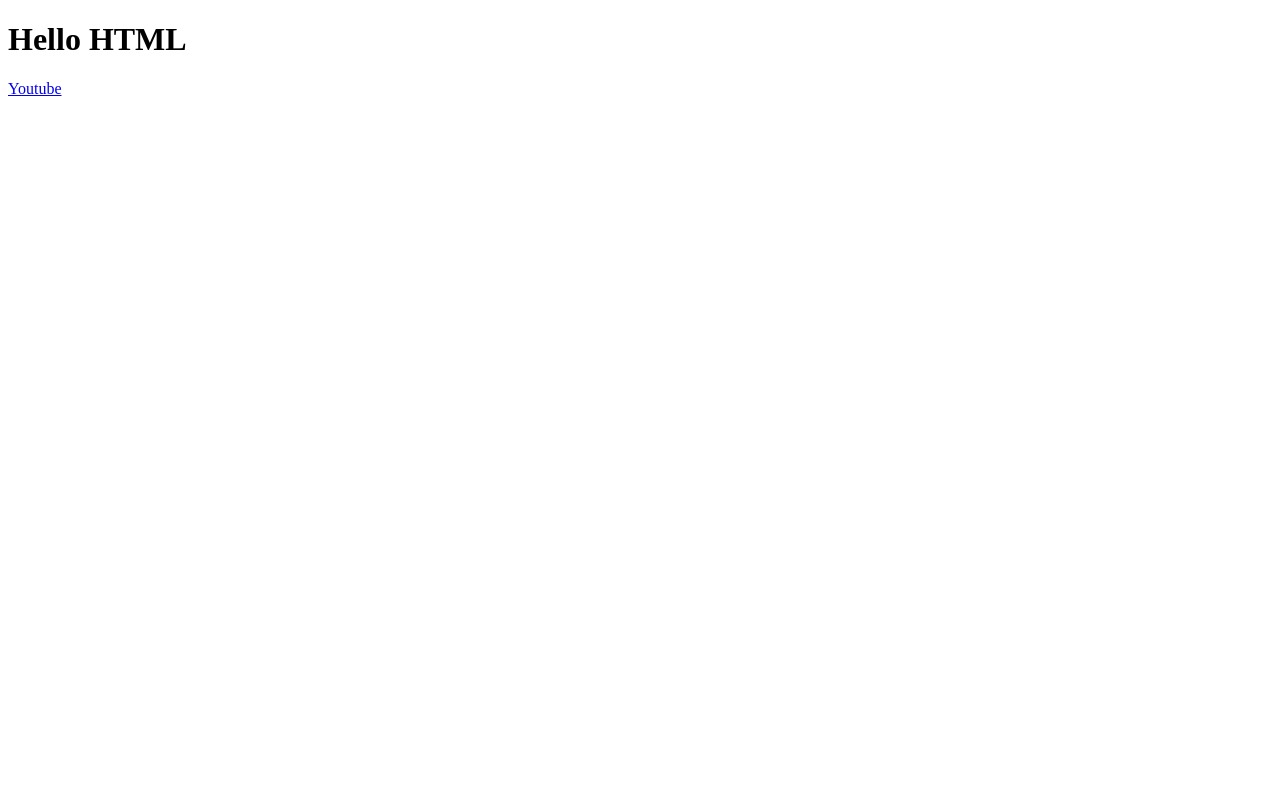
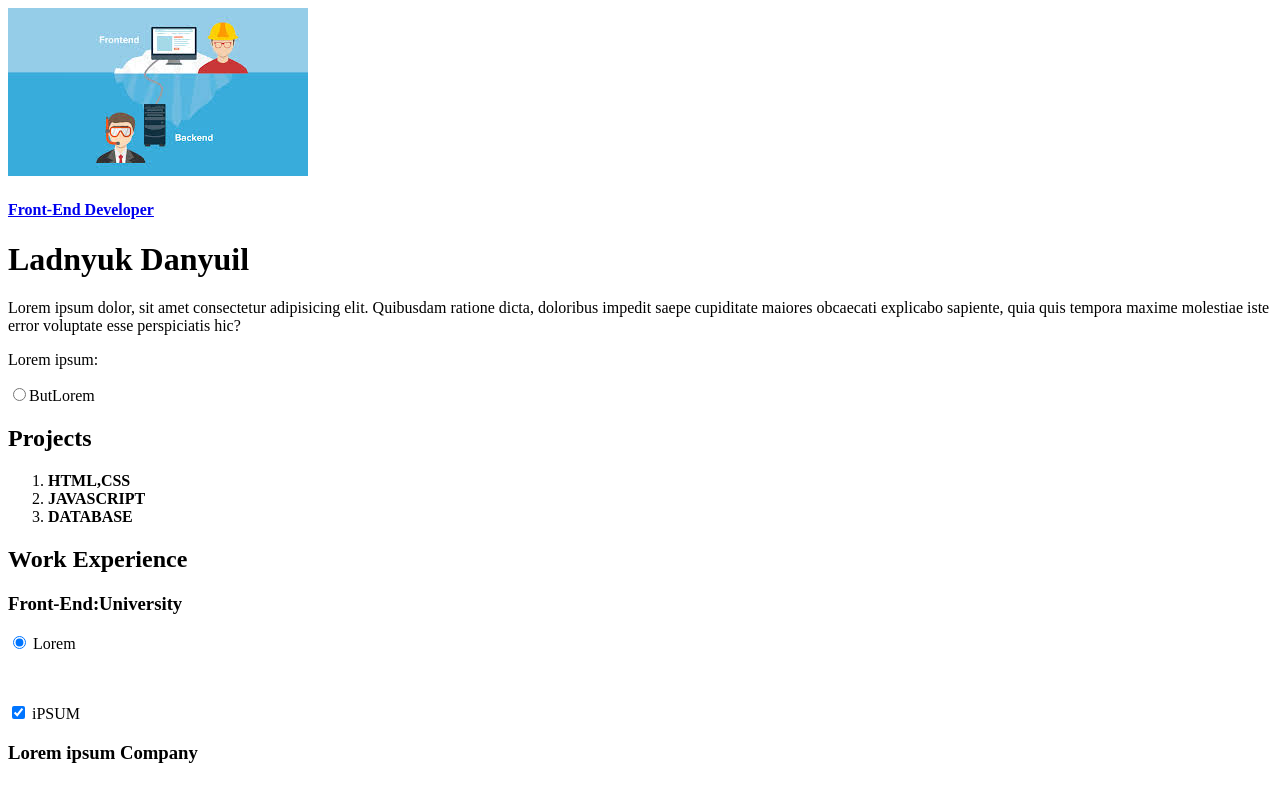
Before and after one commit to Dankoddos22/html-practis515, a plain HTML site: page index.html in a window 1280 px wide. Drawn offline with Linux system fonts and the light colour scheme.

Commit message:
added picture

```diff
--- a/index.html
+++ b/index.html
@@ -6,8 +6,44 @@
     <title>Document</title>
 </head>
 <body>
-    <h1>Hello HTML</h1>
-    <a href="https://youtube.com">Youtube</a>
-    <img src="img/yellow.jpg" alt="">
+    <main>
+    <header>
+        <img src="picture(1).jpg" alt="OOPS">
+        <a href="form.html"><h4><b>Front-End Developer</b></h4></a>
+        <h1><b>Ladnyuk Danyuil</b></h1>
+    </header>
+    <article>
+         Lorem ipsum dolor, sit amet consectetur adipisicing elit. Quibusdam ratione dicta, doloribus impedit saepe cupiditate maiores obcaecati explicabo sapiente, quia quis tempora maxime molestiae iste error voluptate esse perspiciatis hic?
+
+
+    </article>
+    <form>
+    <p> Lorem ipsum:</p>
+         <label>
+             <input type="radio" name="lorem" >ButLorem
+             </label>
+         </form>
+
+    <h2><b>Projects</b></h2>
+    <div class="spusok">
+    <ol>
+        <li><b><span>HTML,CSS</span></b></li>
+        <li><b>JAVASCRIPT</b></li>
+        <li><b>DATABASE</b></li>
+    </ol>
+  </div>
+    <div class="experience">
+    <h2><b>Work Experience</b></h2>
+    <h3><b>Front-End:University</b></h3>
+    </div>
+<div>
+    <p> <input type="radio" name="radiobutton" checked=""> Lorem </p>
+    <br>
+    <p> <input type="checkbox" name="CHECKBOXBUTTON" checked=""> iPSUM</p>
+</div>
+<footer>
+<h3><b>Lorem ipsum Company</b></h3>
+</footer>
+</main>
 </body>
 </html>
```
Also changed, not shown: form.html (added, +4 -0 lines), picture(1).jpg (added).
